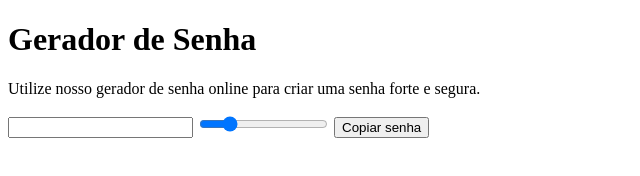
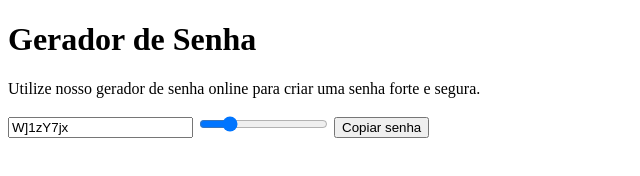
Before and after one commit to ronitorres/gerador_senha_devsamurai, a plain HTML site: page index.html in a window 1280 px wide. Shown: the full height of the page, 0-640 px from the left. Drawn offline with Linux system fonts and the light colour scheme.

Commit message:
Recuperando valor do objeto para atriburi senha no input

```diff
--- a/index.html
+++ b/index.html
@@ -39,7 +39,9 @@
                     password += chars.substring(randomNumber, randomNumber + 1);
                 }
 
-
+                //recuperando o valor do objeto
+                const inputEl = document.querySelector("#password");
+                inputEl.value = password;
 
                 console.log(password);
             }
```
